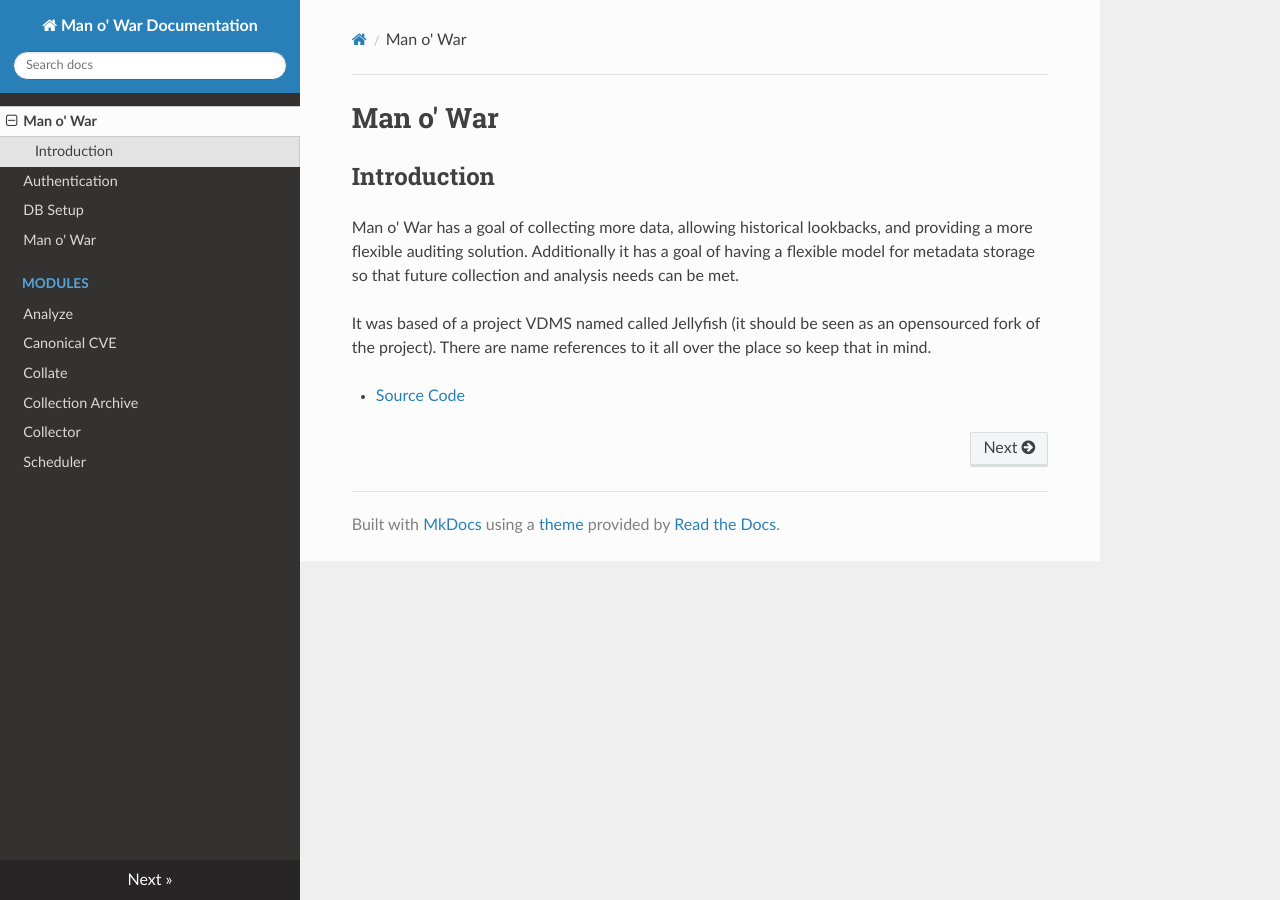
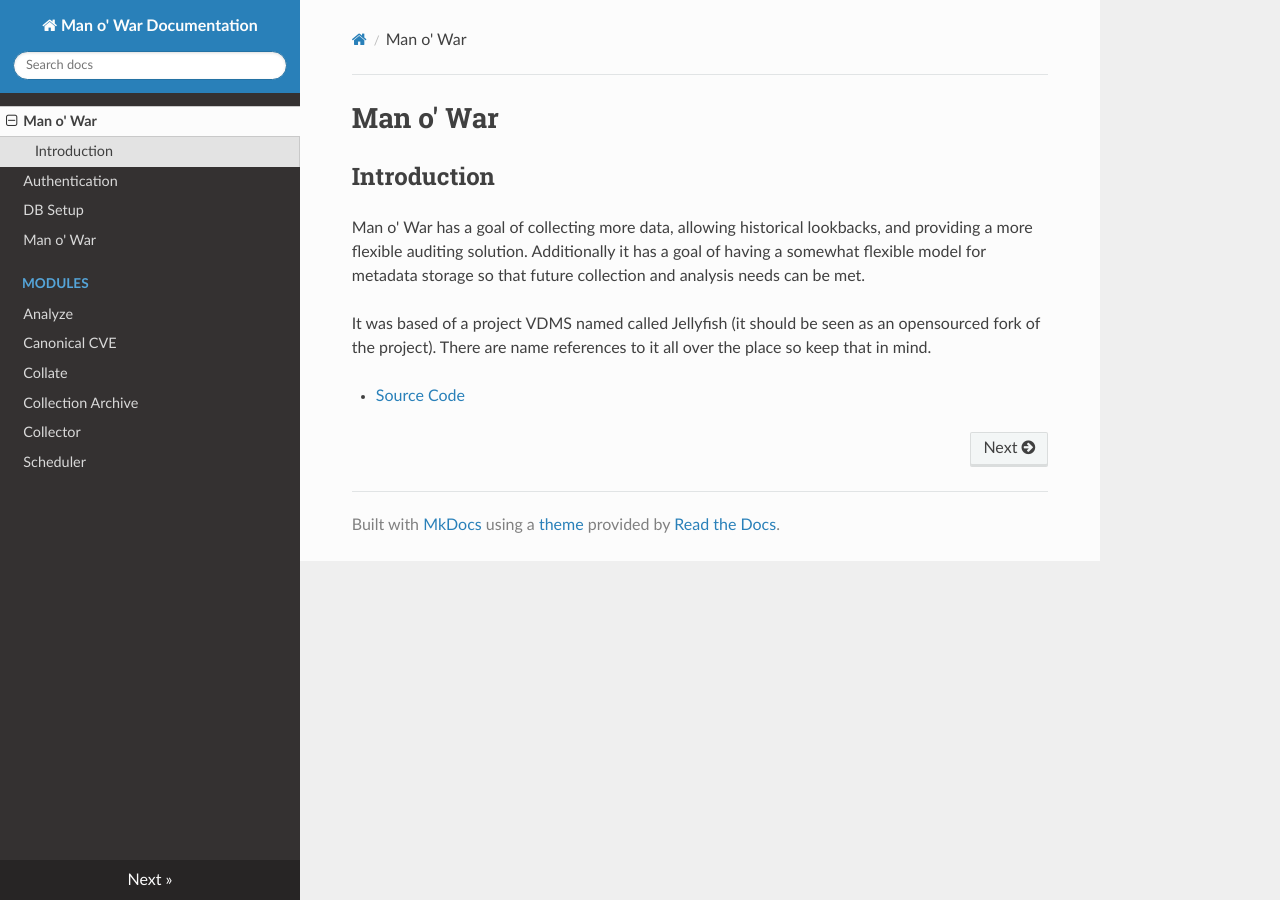
Before and after one commit to chalbersma/manowar, an MkDocs documentation site: the page built from source_docs/index.md, in a window 1280 px wide. Built offline with MkDocs 1.6.1, drawn with Linux system fonts in a browser that asks for light colours; nearby versions of some CDN libraries.

```diff
--- a/.travis.yml
+++ b/.travis.yml
@@ -18,18 +18,18 @@ before_script:
 - "./travis/db_setup.sh"
 - sudo pip3 install --upgrade setuptools
 - sudo pip3 install -r requirements.txt
-- sudo pip3 install mkdocs bandit twine
+- sudo pip3 install mkdocs bandit twine pylint
 - gem install mdl
 script:
 - "./travis/testing.sh"
 - "./travis/swagger_test.sh"
+- "./travis/swagger_build.sh"
 - "./travis/api_test.sh"
 - "./travis/sapi_test.sh"
 - "./travis/schedule_test.sh"
 - "./travis/analyze_test.sh"
 after_success:
 - "./travis/build_diag.sh"
-- "./travis/swagger_build.sh"
 - "./travis/build_docs.sh"
 - "./travis/packages.sh"
 before_install:
--- a/source_docs/index.md
+++ b/source_docs/index.md
@@ -4,8 +4,8 @@
 
 Man o' War has a goal of collecting more data, allowing historical lookbacks, and
 providing a more flexible auditing solution. Additionally it has a goal of having
-a flexible model for metadata storage so that future collection and analysis needs
-can be met.
+a somewhat flexible model for metadata storage so that future collection and analysis
+needs can be met.
 
 It was based of a project VDMS named called Jellyfish (it should be seen as an
 opensourced fork of the project). There are name references to it all over the
```
Also changed, not shown: source_docs/authentication.md (+2 -0 lines), 9 other files.
